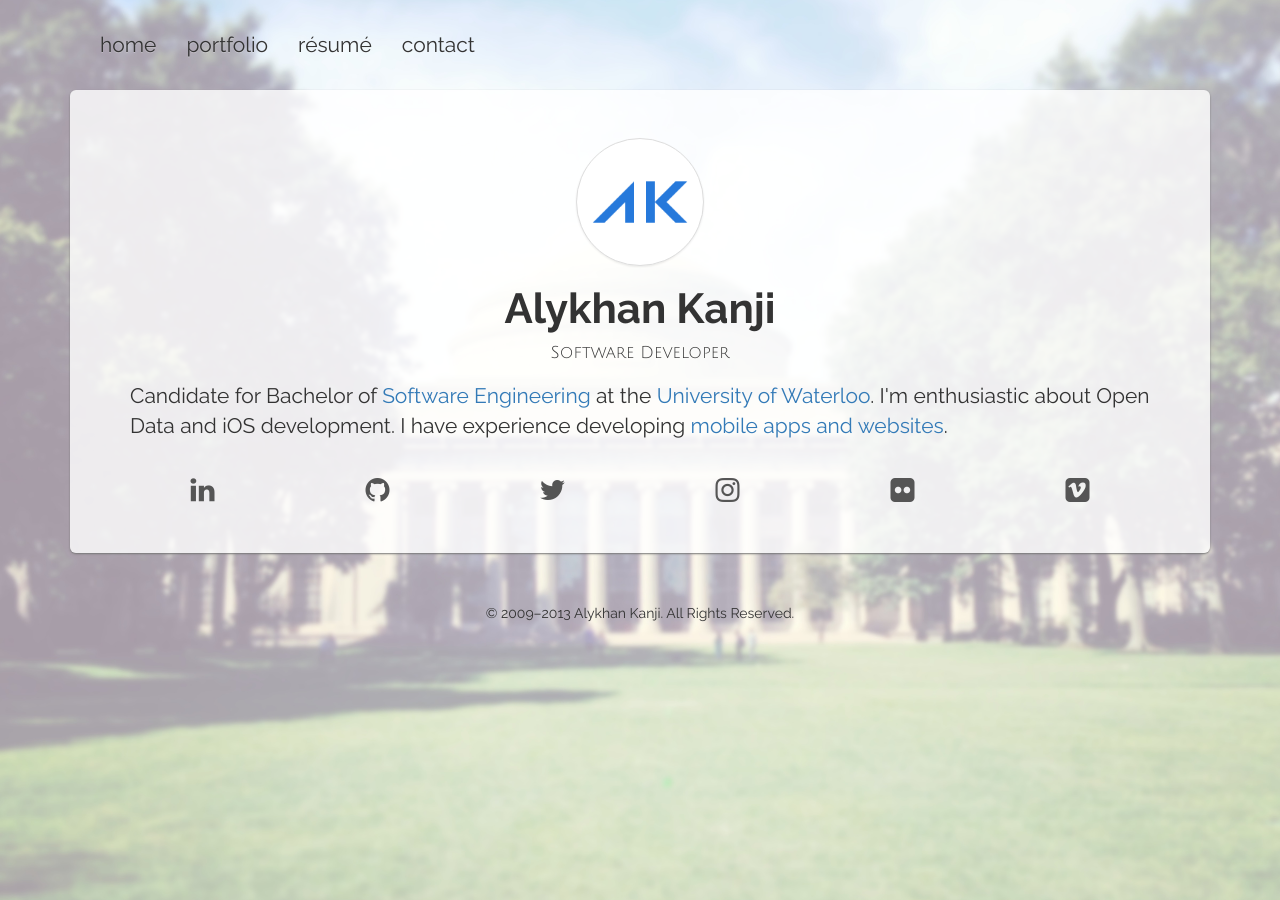
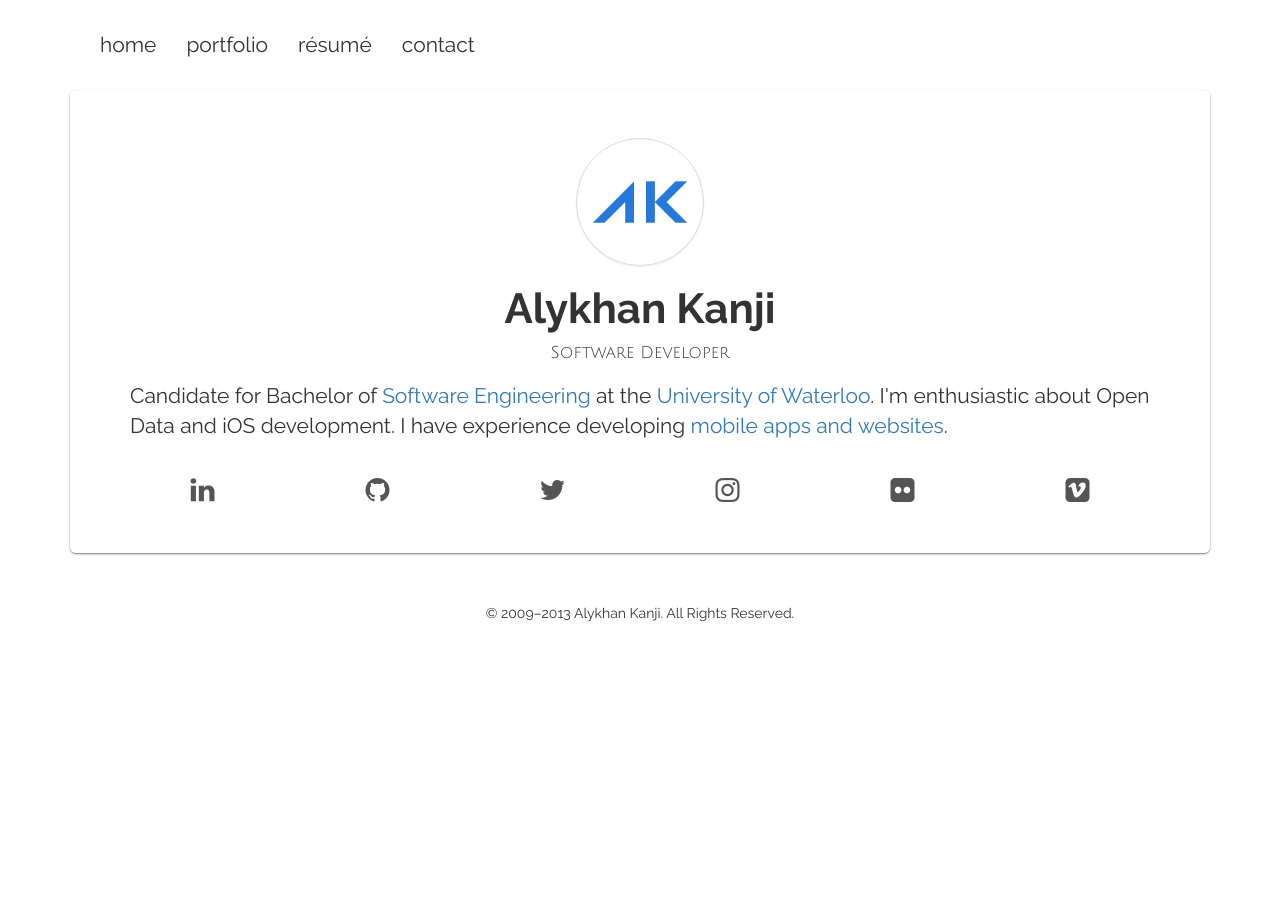
Before and after one commit to alykhank/alykhank.github.io, a Jekyll site: the page built from index.html, in a window 1280 px wide. Built offline with Jekyll 4.4.1, drawn with Linux system fonts in a browser that asks for light colours; nearby versions of some CDN libraries; Markdown is read by kramdown in place of the engine named in the settings; comment, search, counter and statistics services are not loaded.

Commit message:
Display photo background only on index page

```diff
--- a/_layouts/default.html
+++ b/_layouts/default.html
@@ -2,6 +2,9 @@
 <html lang="en">
 <head>
 	{% include head.html %}
+	{% if page.url == '/index.html' %}
+		{% include photobg.html %}
+	{% endif %}
 </head>
 <body>
 	<div class="container">
--- a/css/style.css
+++ b/css/style.css
@@ -1,12 +1,5 @@
 body {
 	font-family: 'Raleway', 'Helvetica Neue', Helvetica, Arial, sans-serif;
-}
-
-@media only screen and (min-width: 481px) {
-	body {
-		background: url('../img/mit.jpg') no-repeat center center fixed;
-		background-size: cover;
-	}
 }
 
 .navbar-brand, .subtitle {
```
Also changed, not shown: _includes/photobg.html (added, +8 -0 lines).
